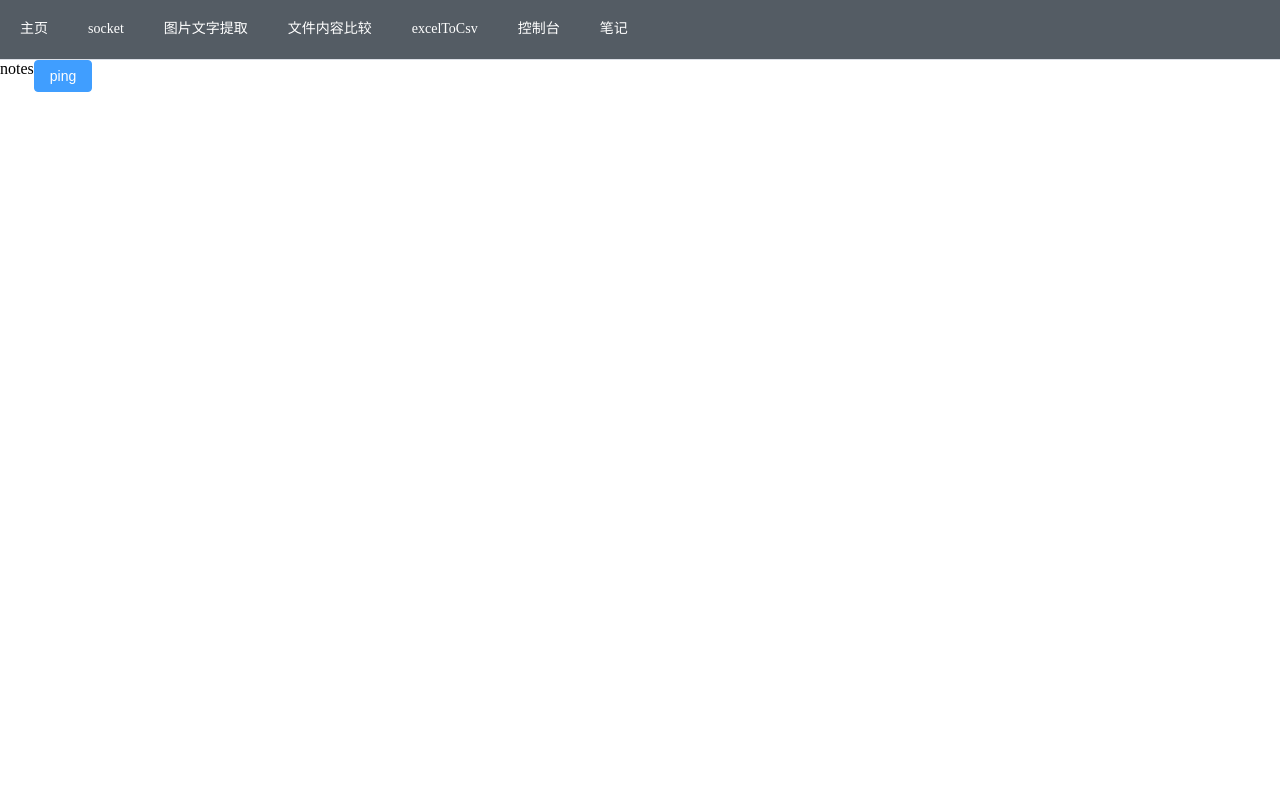
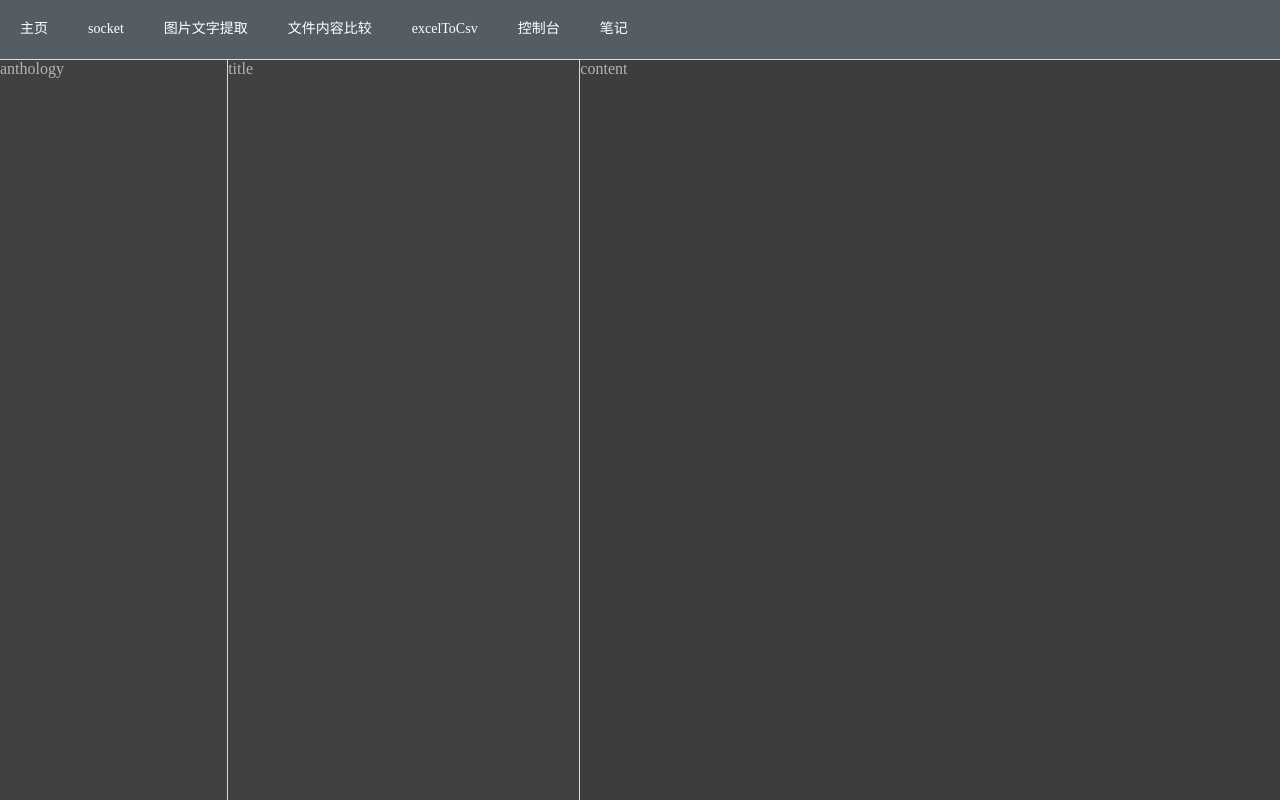
Before and after one commit to shitingbao/library, a Vue app: page /notes in a window 1280 px wide. Built offline with nearby package versions, Linux system fonts and the light colour scheme.

Commit message:
perf: notes backage

```diff
--- a/package.json
+++ b/package.json
@@ -18,6 +18,7 @@
     "moment": "^2.29.3",
     "path": "^0.12.7",
     "qs": "^6.10.3",
+    "sass": "^1.62.1",
     "socket.io-client": "^4.5.1",
     "vue": "^3.2.25",
     "vue-router": "^4.0.16"
--- a/src/App.vue
+++ b/src/App.vue
@@ -8,12 +8,6 @@ import Home from "@/home/Home.vue";
 
 <style lang="less">
 body {
-  width: 100%;
-  height: 100%;
   margin: 0px;
-  .home {
-    width: 100%;
-    height: 100%;
-  }
 }
 </style>
--- a/src/components/notes/notes.vue
+++ b/src/components/notes/notes.vue
@@ -1,9 +1,13 @@
 <template>
-  <div>
-    notes
-    <el-button class="login-table-signin" type="primary" @click="send">
-      ping
-    </el-button>
+  <div class="notes">
+    <div class="anthology">
+      anthology
+      <!-- <el-button class="login-table-signin" type="primary" @click="send">
+        ping
+      </el-button> -->
+    </div>
+    <div class="title">title</div>
+    <div class="content">content</div>
   </div>
 </template>
 <script lang="ts" setup>
@@ -18,3 +22,36 @@ onMounted(() => {
   console.log("onMounted notes");
 });
 </script>
+
+<style scoped lang="scss">
+.notes {
+  display: flex;
+  flex-direction: row;
+  width: 100%;
+
+  background-color: #3d3d3d;
+  .anthology {
+    display: flex;
+    flex-grow: 1;
+    flex-direction: column;
+    background-color: #404040;
+    color: #b3b3b3;
+  }
+  .title {
+    display: flex;
+    flex-grow: 2;
+    flex-direction: column;
+    background-color: #404040;
+    border-right: 1px solid #d9d9d9;
+    border-left: 1px solid #d9d9d9;
+    color: #b3b3b3;
+  }
+  .content {
+    display: flex;
+    flex-grow: 4;
+    flex-direction: column;
+    background-color: #3d3d3d;
+    color: #b3b3b3;
+  }
+}
+</style>
--- a/src/home/Home.vue
+++ b/src/home/Home.vue
@@ -46,21 +46,12 @@ function handleSelect(key: any, keyPath: any) {
   display: flex;
   flex-direction: column;
   width: 100%;
-  height: 100%;
+  height: 100vh;
   .menu {
-    display: flex;
-    width: 100%;
+    border-bottom: 0px; // 加上这个，不然 el-menu 会有下边框
   }
-
-  .library {
-    flex: 1;
-    width: 100%;
+  .content {
+    flex: auto;
   }
 }
-
-.content {
-  display: flex;
-  width: 100%;
-  height: 100%;
-}
 </style>
```
Also changed, not shown: 1 other file (tests, documents, lock files or other folders).
